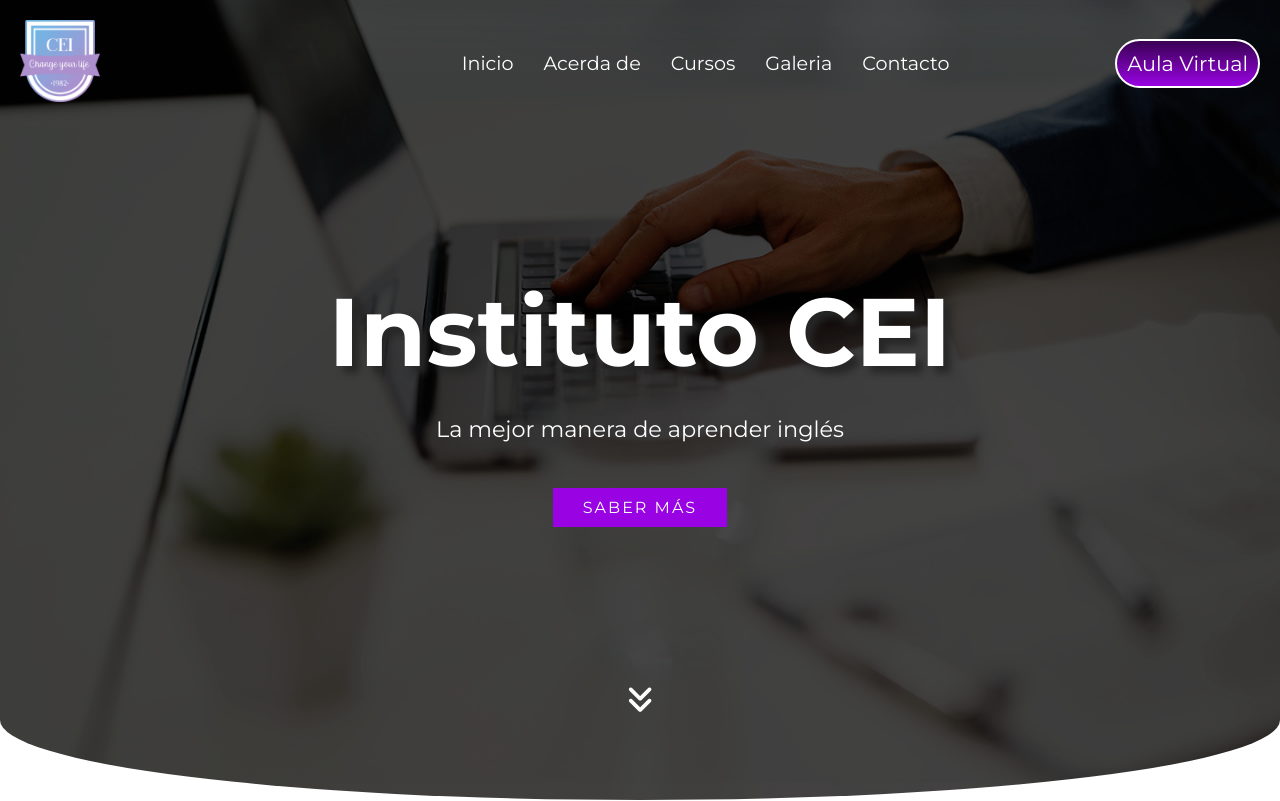
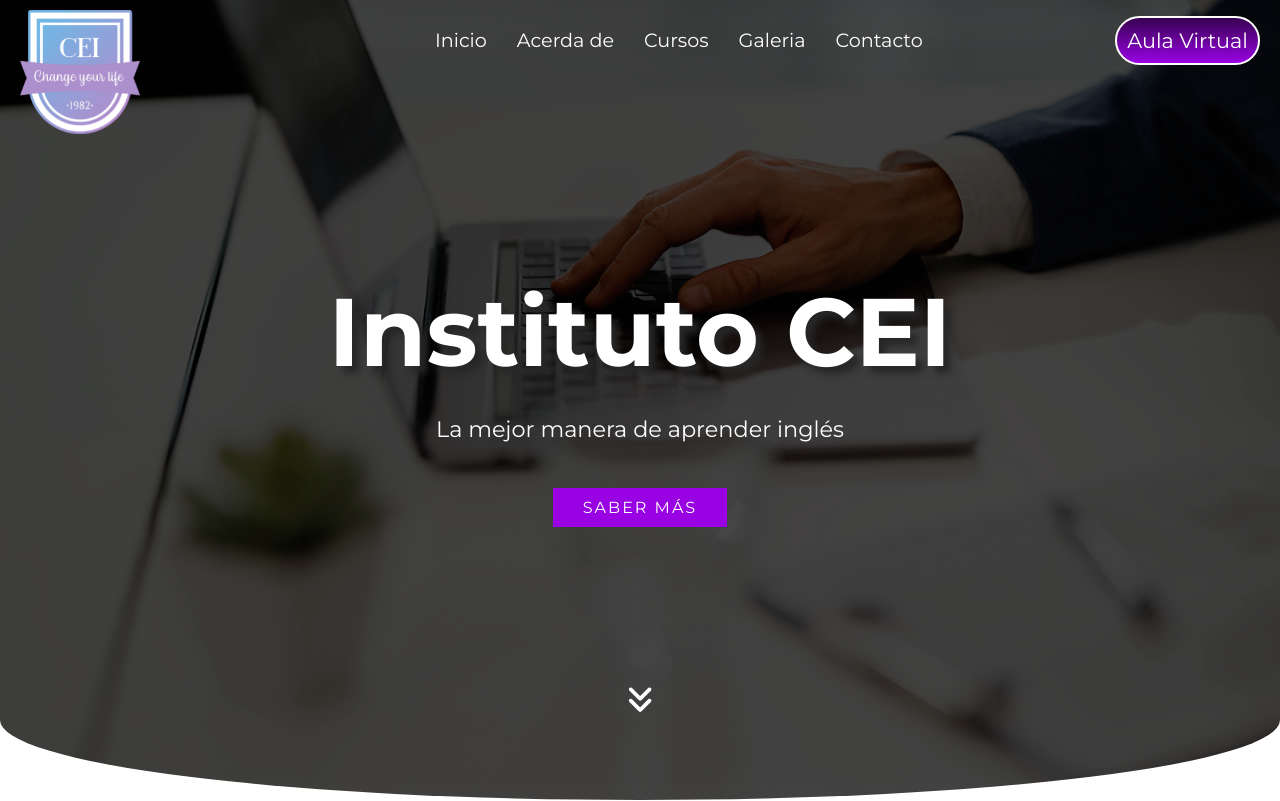
Before and after one commit to chrismer/chrismer.github.io, a plain HTML site: page index.html in a window 1280 px wide. Shown: the top 801 px of the page. Drawn offline with nearby package versions, Linux system fonts and the light colour scheme.

Commit message:
logo mas grande

```diff
--- a/scss/_header.scss
+++ b/scss/_header.scss
@@ -4,6 +4,7 @@
 
 .header {
     position: fixed;
+    height: 80px;
     top: 0;
     left: 0;
     width: 100%;
@@ -40,7 +41,9 @@
         // text-decoration: none;
         // color: $color-texto-link;
         & img {
-            width: 80px;
+            position: absolute;
+            top: 10px;
+            width: 120px;
             -webkit-transition: initial;
             -moz-transition: initial;
             transition: initial;
```
Also changed, not shown: css/main.css, 1 other file.
